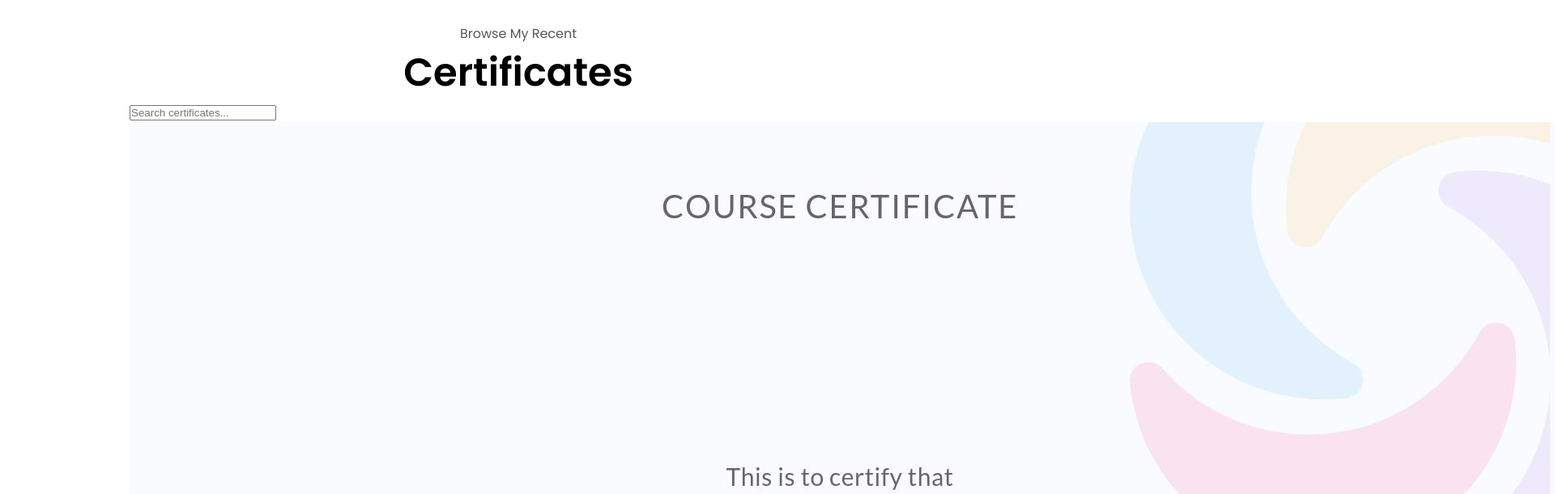
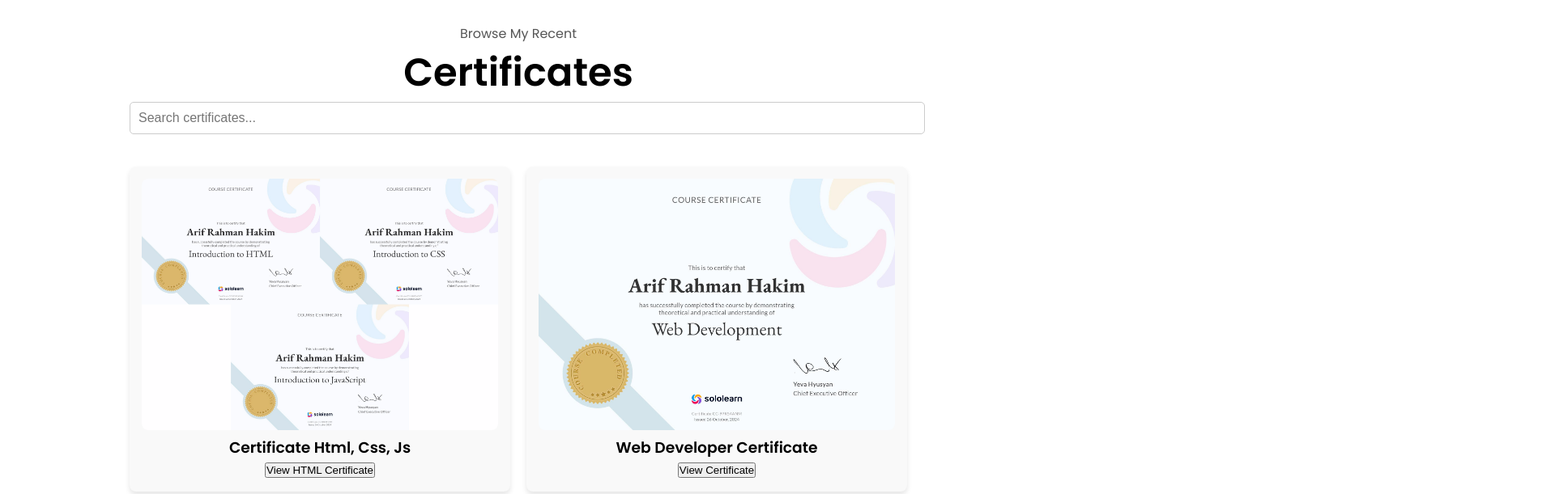
Before and after one commit to mashakim-ai/portofolioarif, a plain HTML site: page index.html in a window 1280 px wide. Shown: the part 4387-4998 px from the top of the page at 81% size, 1920 px wide, since content can reach past the window. Drawn offline with Linux system fonts and the light colour scheme.

Commit message:
Update style.css

```diff
--- a/style.css
+++ b/style.css
@@ -432,3 +432,38 @@ footer {
 footer p {
   text-align: center;
 }
+
+.gallery-container {
+  display: grid;
+  grid-template-columns: repeat(auto-fit, minmax(200px, 1fr));
+  gap: 20px;
+  margin-top: 20px;
+}
+
+.gallery-item {
+  text-align: center;
+  background: #f9f9f9;
+  padding: 15px;
+  border-radius: 8px;
+  box-shadow: 0 4px 6px rgba(0, 0, 0, 0.1);
+  transition: transform 0.3s ease;
+}
+
+.gallery-item:hover {
+  transform: scale(1.05);
+}
+
+.gallery-item img {
+  max-width: 100%;
+  height: auto;
+  border-radius: 8px;
+}
+
+input[type="text"] {
+  width: 100%;
+  padding: 10px;
+  margin-bottom: 20px;
+  border: 1px solid #ccc;
+  border-radius: 5px;
+  font-size: 16px;
+}
```
